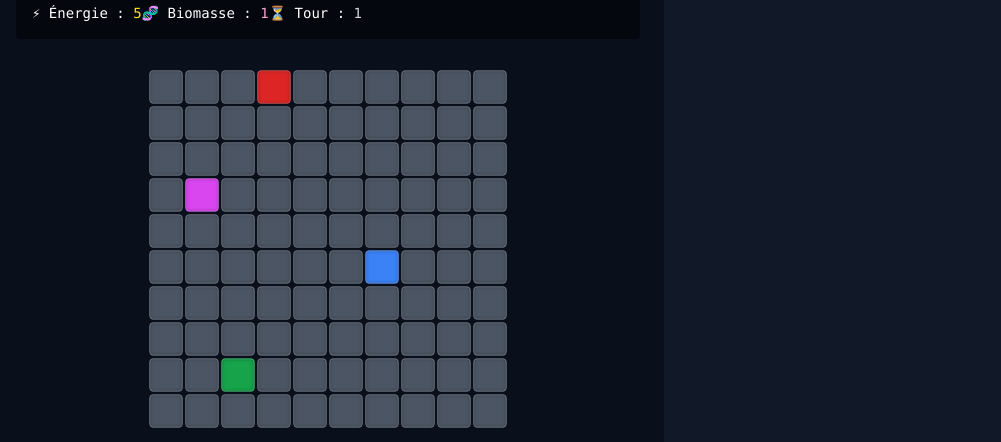
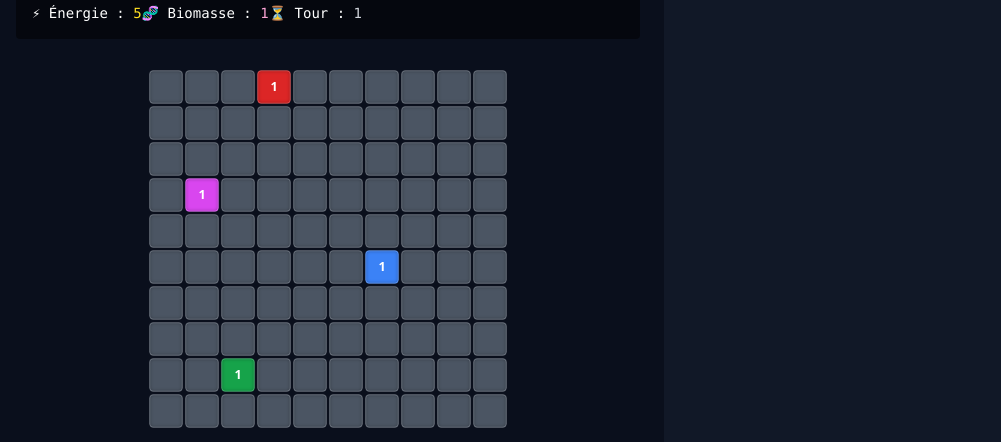
Before and after one commit to Erwan1202/Physarum, a React (Vite) app: page / in a window 1280 px wide. Both pictures are taken after a click on the button "Lancer la partie 🚀". Shown: the part 221-663 px from the top of the page, without its empty margins (0-1001 px from the left). Built offline with nearby package versions, Linux system fonts and the light colour scheme.

Commit message:
Fix color classes in Grid component: update text color for player and bots to improve visibility

```diff
--- a/src/components/Grid.jsx
+++ b/src/components/Grid.jsx
@@ -8,13 +8,13 @@ const Grid = ({ map, onCellClick }) => {
   const getColorClass = (owner) => {
     switch (owner) {
       case "player":
-        return "bg-green-600 text-transparent"
+        return "bg-green-600 text-white"
       case "bot1":
-        return "bg-red-600 text-transparent"
+        return "bg-red-600 text-white"
       case "bot2":
-        return "bg-fuchsia-600 text-transparent"
+        return "bg-fuchsia-600 text-white"
       case "bot3":
-        return "bg-blue-600 text-transparent"
+        return "bg-blue-600 text-white"
       default:
         return "bg-gray-800 text-transparent"
     }
@@ -24,28 +24,29 @@ const Grid = ({ map, onCellClick }) => {
     <div className="flex flex-col items-center gap-4">
       <div
         className="grid gap-1"
-        style={{gridTemplateColumns: `repeat(${map.length}, minmax(1.5rem, 1fr))` }}
+        style={{ gridTemplateColumns: `repeat(${map.length}, minmax(1.5rem, 1fr))` }}
       >
         {map.map((row, y) =>
           row.map((cell, x) => {
             const isAnimated =
               lastConqueredCell?.x === x && lastConqueredCell?.y === y
+
+            const content = cell.hasBase ? "🏠" : cell.biomass > 0 ? cell.biomass : ""
+
             return (
-                <button
+              <button
                 key={`${x}-${y}`}
                 onClick={() => onCellClick(x, y)}
                 className={`cell w-8 h-8 border border-white/20 rounded text-xs font-bold transition duration-150
                   ${getColorClass(cell.owner)} ${isAnimated ? "conquered" : ""}
-                  scale-105 shadow-inner`}
+                  scale-105 shadow-inner ${cell.hasBase ? "ring-2 ring-yellow-300" : ""}`}
               >
-                {cell.biomass > 0 ? cell.biomass : ""}
+                {content}
               </button>
             )
           })
         )}
       </div>
-
-
     </div>
   )
 }
```
